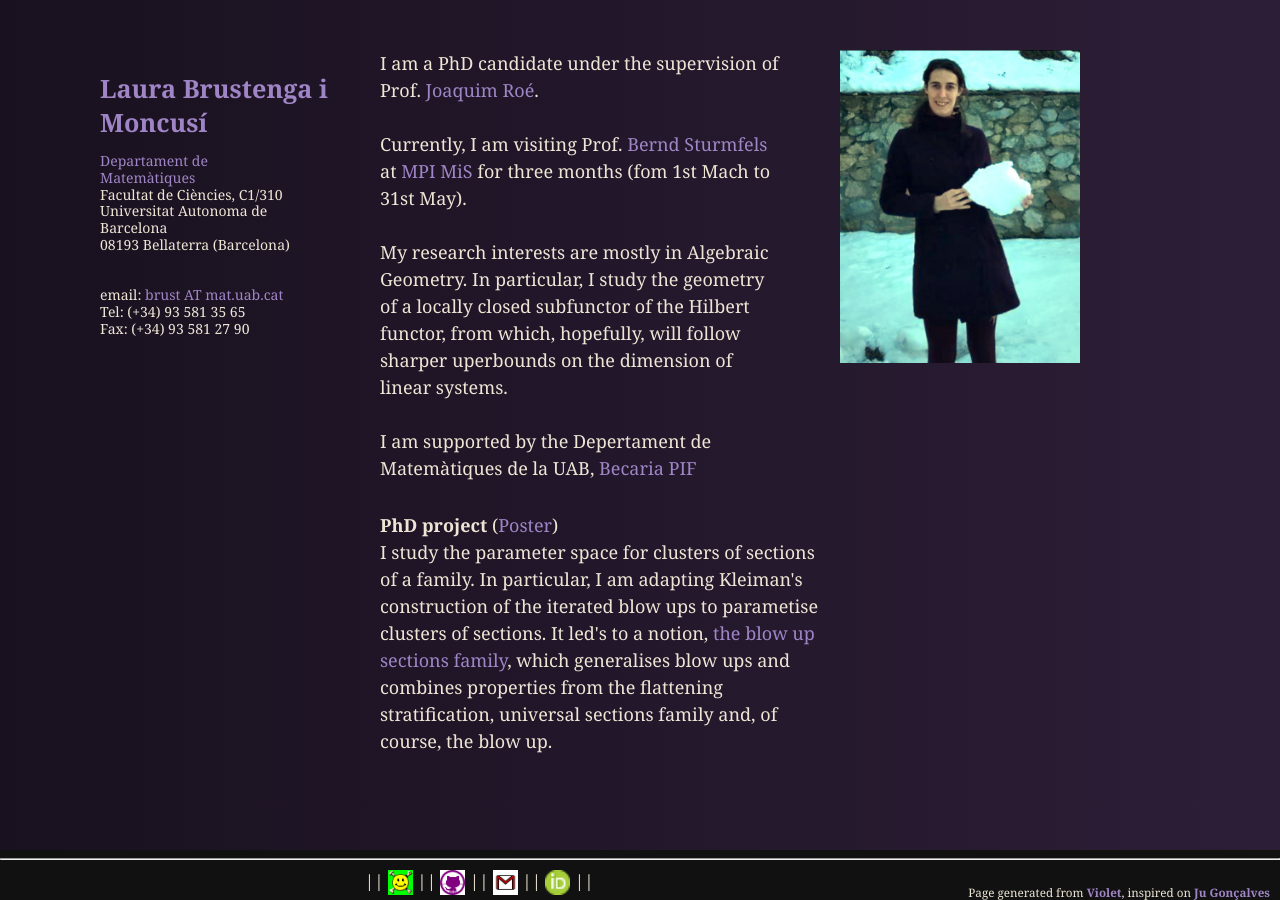
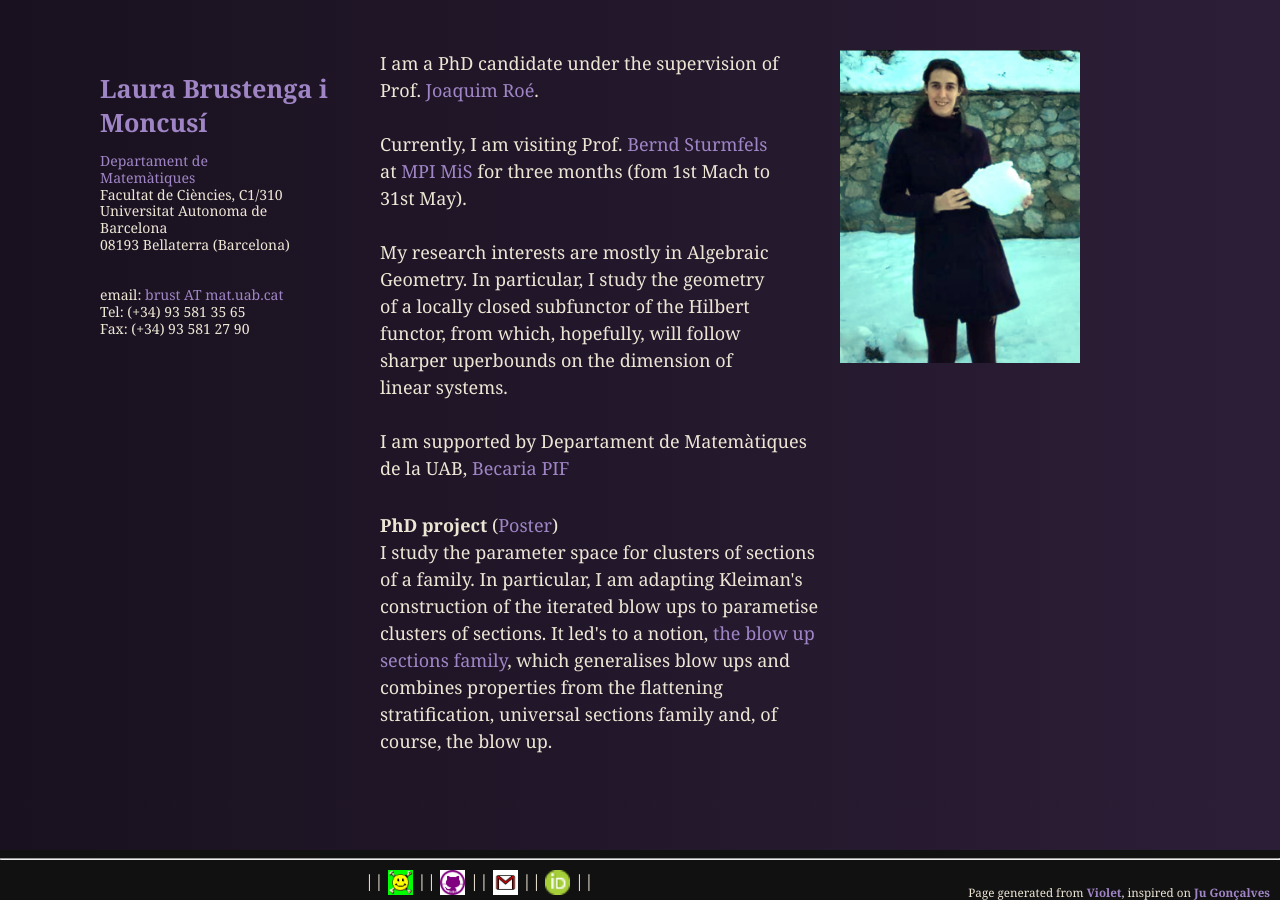
Before and after one commit to LauraBMo/LauraBMo.github.io, a Jekyll site: the page built from index.html, in a window 1280 px wide. Built offline with Jekyll 4.4.1, drawn with Linux system fonts in a browser that asks for light colours.

Commit message:
misspelling

```diff
--- a/index.html
+++ b/index.html
@@ -36,7 +36,7 @@ title: Home
     In particular, I study the geometry of a locally closed subfunctor of the Hilbert functor,
     from which, hopefully, will follow sharper uperbounds on the dimension of linear systems.<br />
     <br />
-    I am supported by the Depertament de Matemàtiques de la UAB, <a href="https://www.uab.cat/web/listado-becas-sin-left-menu/detall-de-l-ajut-1284986965563.html?language=ca&param1=1345703430455&param2=UAB-FATWIRE&tq=personal+investigador+en+formaci%C3%B3">Becaria PIF</a></br>
+    I am supported by Departament de Matemàtiques de la UAB, <a href="https://www.uab.cat/web/listado-becas-sin-left-menu/detall-de-l-ajut-1284986965563.html?language=ca&param1=1345703430455&param2=UAB-FATWIRE&tq=personal+investigador+en+formaci%C3%B3">Becaria PIF</a></br>
   </p>
 
   <p>
```
